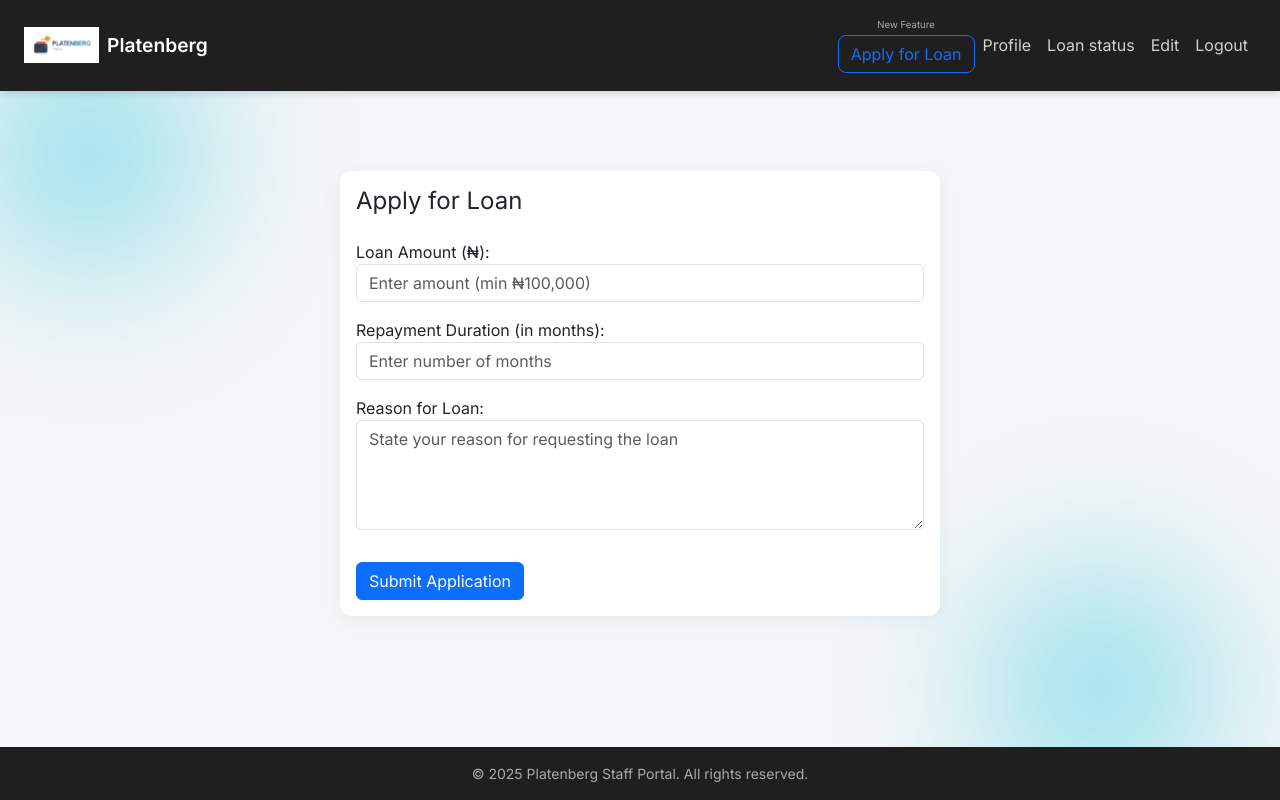
After one commit to OgunLouis/staff-portal, a Django app: page /apply-loan/ in a window 1280 px wide. The commit adds this page. Run offline with Django 5.2, Linux system fonts and the light colour scheme; a user stored in the database is signed in.

Commit message:
loan features

```diff
--- a/accounts/forms.py
+++ b/accounts/forms.py
@@ -26,3 +26,38 @@ class StaffUpdateForm(forms.ModelForm):
 
 class ImageUploadForm(forms.Form):
     image = forms.ImageField()
+
+from django import forms
+from .models import Loan
+
+class LoanApplicationForm(forms.ModelForm):
+    class Meta:
+        model = Loan
+        fields = ['amount', 'months_to_repay', 'reason']
+        widgets = {
+            'amount': forms.NumberInput(attrs={
+                'class': 'form-control',
+                'min': '100000',
+                'placeholder': 'Enter amount (min ₦100,000)'
+            }),
+            'months_to_repay': forms.NumberInput(attrs={
+                'class': 'form-control',
+                'placeholder': 'Enter number of months'
+            }),
+            'reason': forms.Textarea(attrs={
+                'class': 'form-control',
+                'rows': 4,
+                'placeholder': 'State your reason for requesting the loan'
+            }),
+        }
+        labels = {
+            'amount': 'Loan Amount (₦)',
+            'months_to_repay': 'Repayment Duration (in months)',
+            'reason': 'Reason for Loan',
+        }
+
+    def clean_amount(self):
+        amount = self.cleaned_data.get('amount')
+        if amount < 100000:
+            raise forms.ValidationError("Minimum loan amount is ₦100,000.")
+        return amount
--- a/accounts/models.py
+++ b/accounts/models.py
@@ -6,8 +6,8 @@ from django.conf import settings
 from django.utils.translation import gettext_lazy as _
 from django.utils.timezone import now
 import calendar
-
-
+from datetime import timedelta
+from dateutil.relativedelta import relativedelta
 
 
 
@@ -78,3 +78,42 @@ class Salary(models.Model):
 
     def __str__(self):
         return f"{self.user.email} - ₦{self.amount} ({self.payment_for})"
+
+
+from datetime import timedelta
+from dateutil.relativedelta import relativedelta  # Make sure python-dateutil is installed
+
+class Loan(models.Model):
+    STATUS_CHOICES = [
+        ('pending', 'Pending'),
+        ('approved', 'Approved'),
+        ('denied', 'Denied'),
+    ]
+
+    user = models.ForeignKey(settings.AUTH_USER_MODEL, on_delete=models.CASCADE)
+    amount = models.PositiveIntegerField()
+    months_to_repay = models.PositiveSmallIntegerField()
+    interest_rate = models.FloatField(default=0.05)
+    total_repayment = models.DecimalField(max_digits=12, decimal_places=2, null=True, blank=True)
+    monthly_repayment = models.DecimalField(max_digits=10, decimal_places=2, null=True, blank=True)
+    reason = models.TextField()
+    status = models.CharField(max_length=10, choices=STATUS_CHOICES, default='pending')
+    denial_reason = models.TextField(blank=True, null=True)
+    created_at = models.DateTimeField(auto_now_add=True)
+    repayment_end_date = models.DateField(blank=True, null=True)
+
+    def save(self, *args, **kwargs):
+        total_with_interest = self.amount + (self.amount * self.interest_rate)
+        self.total_repayment = round(total_with_interest, 2)
+        self.monthly_repayment = round(self.total_repayment / self.months_to_repay, 2)
+
+        if self.created_at:
+            # Use `created_at` to calculate repayment_end_date
+            self.repayment_end_date = (self.created_at + relativedelta(months=self.months_to_repay)).date()
+        else:
+            self.repayment_end_date = (now() + relativedelta(months=self.months_to_repay)).date()
+
+        super().save(*args, **kwargs)
+
+    def __str__(self):
+        return f"Loan: {self.user.email} - ₦{self.amount} ({self.status})"
--- a/accounts/urls.py
+++ b/accounts/urls.py
@@ -8,4 +8,6 @@ urlpatterns = [
     path('logout/', views.logout_view, name='logout'),
     path('profile/', views.profile_view, name='profile'),
     path('profile/edit/', views.edit_profile_view, name='edit_profile'),
+    path('apply-loan/', views.apply_for_loan, name='apply_loan'),
+    path('loan-status/', views.loan_status, name='loan_status'),
 ]
--- a/accounts/views.py
+++ b/accounts/views.py
@@ -5,7 +5,9 @@ from .forms import StaffSignupForm, StaffUpdateForm
 from .models import Salary
 from .utils import upload_to_imagekit
 from django.conf import settings
-
+from .forms import LoanApplicationForm
+from .models import Loan
+from django.core.paginator import Paginator
 def home(request):
     return render(request, 'accounts/home.html')
 
@@ -67,3 +69,24 @@ def edit_profile_view(request):
         form = StaffUpdateForm(instance=request.user)
 
     return render(request, 'accounts/edit_profile.html', {'form': form})
+
+@login_required
+def apply_for_loan(request):
+    if request.method == 'POST':
+        form = LoanApplicationForm(request.POST)
+        if form.is_valid():
+            loan = form.save(commit=False)
+            loan.user = request.user
+            loan.save()
+            return redirect('loan_status')  # Create this view later
+    else:
+        form = LoanApplicationForm()
+    return render(request, 'accounts/apply.html', {'form': form})
+
+@login_required
+def loan_status(request):
+    user_loans = Loan.objects.filter(user=request.user).order_by('-created_at')
+    paginator = Paginator(user_loans, 5)  # Show 5 loans per page
+    page_number = request.GET.get('page')
+    page_obj = paginator.get_page(page_number)
+    return render(request, 'accounts/status.html', {'loans': page_obj})
--- /dev/null
+++ b/templates/accounts/apply.html
@@ -0,0 +1,14 @@
+{% extends 'base.html' %}
+{% block title %}Apply for Loan{% endblock %}
+{% block content %}
+<div class="card mx-auto mt-5" style="max-width: 600px;">
+  <div class="card-body">
+    <h4 class="mb-4">Apply for Loan</h4>
+    <form method="post">
+      {% csrf_token %}
+      {{ form.as_p }}
+      <button type="submit" class="btn btn-primary mt-3">Submit Application</button>
+    </form>
+  </div>
+</div>
+{% endblock %}
--- a/templates/base.html
+++ b/templates/base.html
@@ -19,11 +19,47 @@
       color: #212529;
     }
 
+    /* Swirly background animation */
+    body::before, body::after {
+      content: "";
+      position: fixed;
+      width: 400px;
+      height: 400px;
+      background: radial-gradient(circle at center, rgba(0,188,212,0.4), transparent 70%);
+      border-radius: 50%;
+      z-index: 0;
+      animation: swirl 20s infinite linear alternate;
+      filter: blur(50px);
+      pointer-events: none;
+    }
+
+    body::before {
+      top: -10%;
+      left: -10%;
+    }
+
+    body::after {
+      top: 60%;
+      left: 70%;
+      animation-delay: 5s;
+    }
+
+    @keyframes swirl {
+      0% {
+        transform: translate(0, 0) rotate(0deg);
+      }
+      100% {
+        transform: translate(50px, 100px) rotate(360deg);
+      }
+    }
+
     .navbar {
       background-color: #1f1f1f;
       padding-top: 0.6rem;
       padding-bottom: 0.6rem;
       box-shadow: 0 2px 8px rgba(0,0,0,0.15);
+      position: relative;
+      z-index: 2;
     }
 
     .navbar-brand,
@@ -61,6 +97,8 @@
 
     .container-xl {
       margin-top: 2rem;
+      position: relative;
+      z-index: 2;
     }
 
     footer {
@@ -69,6 +107,8 @@
       text-align: center;
       padding: 1rem 0;
       font-size: 0.875rem;
+      position: relative;
+      z-index: 2;
     }
 
     .card {
@@ -82,7 +122,7 @@
     }
   </style>
 </head>
-<body class="d-flex flex-column min-vh-100">
+<body class="d-flex flex-column min-vh-100 position-relative" style="z-index:1;">
 
   <!-- Navbar -->
   <nav class="navbar navbar-expand-lg navbar-dark px-4">
@@ -100,12 +140,13 @@
         {% if user.is_authenticated %}
           <li class="nav-item text-center">
             <a class="nav-link px-3" href="#">
-              <div class="coming-soon">Coming Soon</div>
-              <span>Apply for Loans</span>
+              <div class="coming-soon">New Feature</div>
+              <a href="{% url 'apply_loan' %}" class="btn btn-outline-primary w-100 mb-2">Apply for Loan</a>
             </a>
           </li>
           <li class="nav-item"><a class="nav-link" href="{% url 'profile' %}">Profile</a></li>
-          <li class="nav-item"><a class="nav-link" href="{% url 'edit_profile' %}">Edit</a></li>
+          <li class="nav-item"><a class="nav-link" href="{% url 'profile' %}">Loan status</a></li>
+          <li class="nav-item"><a class="nav-link" href="{% url 'loan_status' %}">Edit</a></li>
           <li class="nav-item"><a class="nav-link" href="{% url 'logout' %}">Logout</a></li>
         {% else %}
           <li class="nav-item"><a class="nav-link" href="{% url 'login' %}">Login</a></li>
@@ -116,7 +157,7 @@
   </nav>
 
   <!-- Page content -->
-  <main class="container-xl flex-grow-1"></main>
+  <main class="container-xl flex-grow-1 position-relative" style="z-index: 2;">
     {% block content %}{% endblock %}
   </main>
 
```
Also changed, not shown: accounts/admin.py (+22 -0 lines), templates/accounts/home.html (+32 -37 lines), templates/accounts/status.html (added, +63 -0 lines), accounts/migrations/0011_loan.py (added), accounts/migrations/0012_loan_repayment_end_date_loan_total_repayment_and_more.py (added), article_images/dammy.jpg (added).
